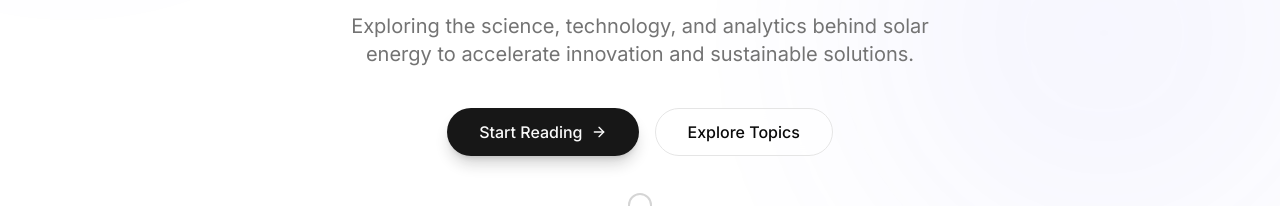
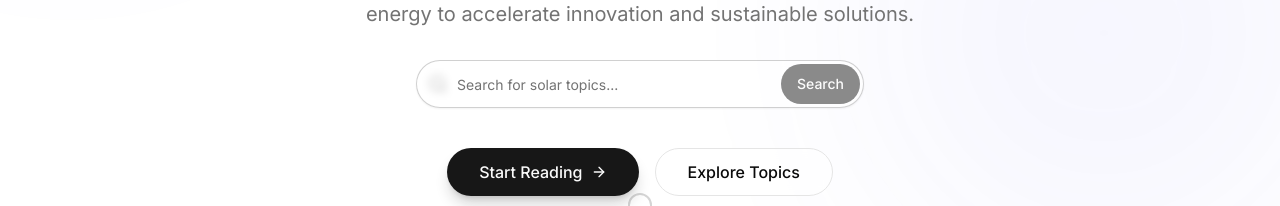
Before and after one commit to heyshakir/solarproject, a Next.js app: page / in a window 1280 px wide. Shown: the part 512-718 px from the top of the page. Built offline with nearby package versions, Linux system fonts and the light colour scheme; no server answers; the database is empty.

Commit message:
feat: implement search bar and fix hero syntax

```diff
--- a/components/features/blog/BlogList.tsx
+++ b/components/features/blog/BlogList.tsx
@@ -71,9 +71,15 @@ const ALL_POSTS = [
 
 const CATEGORIES = ["All", "Technology", "Design", "Programming", "Business", "Lifestyle", "Sustainability"];
 
+import { useSearchParams } from "next/navigation";
+// ... imports
+
 export function BlogList() {
+    const searchParams = useSearchParams();
+    const initialSearch = searchParams.get("search") || "";
+
     const [selectedCategory, setSelectedCategory] = useState("All");
-    const [searchQuery, setSearchQuery] = useState("");
+    const [searchQuery, setSearchQuery] = useState(initialSearch);
     const [isLoading, setIsLoading] = useState(false);
 
     const filteredPosts = ALL_POSTS.filter((post) => {
@@ -94,8 +100,8 @@ export function BlogList() {
                             key={cat}
                             onClick={() => setSelectedCategory(cat)}
                             className={`relative px-4 py-2 rounded-full text-sm font-medium transition-colors ${selectedCategory === cat
-                                    ? "text-primary-foreground"
-                                    : "text-muted-foreground hover:text-foreground hover:bg-muted"
+                                ? "text-primary-foreground"
+                                : "text-muted-foreground hover:text-foreground hover:bg-muted"
                                 }`}
                         >
                             {selectedCategory === cat && (
--- a/components/features/home/Hero.tsx
+++ b/components/features/home/Hero.tsx
@@ -5,6 +5,7 @@ import { motion, useScroll, useTransform } from "framer-motion";
 import { ArrowRight, Sparkles, Code2, Rocket, Globe } from "lucide-react";
 import { Button } from "@/components/ui/button";
 import Link from "next/link";
+import { HomeSearchBar } from "@/components/features/home/HomeSearchBar";
 
 interface HeroProps {
     latestPostSlug?: string;
@@ -57,11 +58,20 @@ export default function Hero({ latestPostSlug }: HeroProps) {
                     initial={{ opacity: 0, y: 20 }}
                     animate={{ opacity: 1, y: 0 }}
                     transition={{ duration: 0.6, delay: 0.2, ease: "easeOut" }}
-                    className="text-lg md:text-xl text-muted-foreground max-w-2xl mb-10 leading-relaxed"
+                    className="text-lg md:text-xl text-muted-foreground max-w-2xl mb-8 leading-relaxed"
                 >
                     Exploring the science, technology, and analytics behind solar <br />
                     energy to accelerate innovation and sustainable solutions.
                 </motion.p>
+
+                <motion.div
+                    initial={{ opacity: 0, y: 10 }}
+                    animate={{ opacity: 1, y: 0 }}
+                    transition={{ duration: 0.6, delay: 0.25, ease: "easeOut" }}
+                    className="w-full px-4"
+                >
+                    <HomeSearchBar />
+                </motion.div>
 
                 <motion.div
                     initial={{ opacity: 0, scale: 0.9 }}
--- /dev/null
+++ b/components/features/home/HomeSearchBar.tsx
@@ -0,0 +1,42 @@
+"use client";
+
+import { useState } from "react";
+import { useRouter } from "next/navigation";
+import { Search } from "lucide-react";
+import { Input } from "@/components/ui/input";
+import { Button } from "@/components/ui/button";
+
+export function HomeSearchBar() {
+    const [query, setQuery] = useState("");
+    const router = useRouter();
+
+    const handleSearch = (e: React.FormEvent) => {
+        e.preventDefault();
+        if (query.trim()) {
+            router.push(`/blogs?search=${encodeURIComponent(query)}`);
+        }
+    };
+
+    return (
+        <form onSubmit={handleSearch} className="relative max-w-md mx-auto mb-10 w-full">
+            <div className="relative flex items-center">
+                <Search className="absolute left-3 top-1/2 -translate-y-1/2 h-5 w-5 text-muted-foreground" />
+                <Input
+                    type="text"
+                    placeholder="Search for solar topics..."
+                    value={query}
+                    onChange={(e) => setQuery(e.target.value)}
+                    className="pl-10 pr-20 h-12 rounded-full border-primary/20 bg-background/50 backdrop-blur-sm focus-visible:ring-primary/50 shadow-sm transition-all hover:shadow-md"
+                />
+                <Button
+                    type="submit"
+                    size="sm"
+                    className="absolute right-1 top-1 h-10 rounded-full px-4"
+                    disabled={!query.trim()}
+                >
+                    Search
+                </Button>
+            </div>
+        </form>
+    );
+}
```
